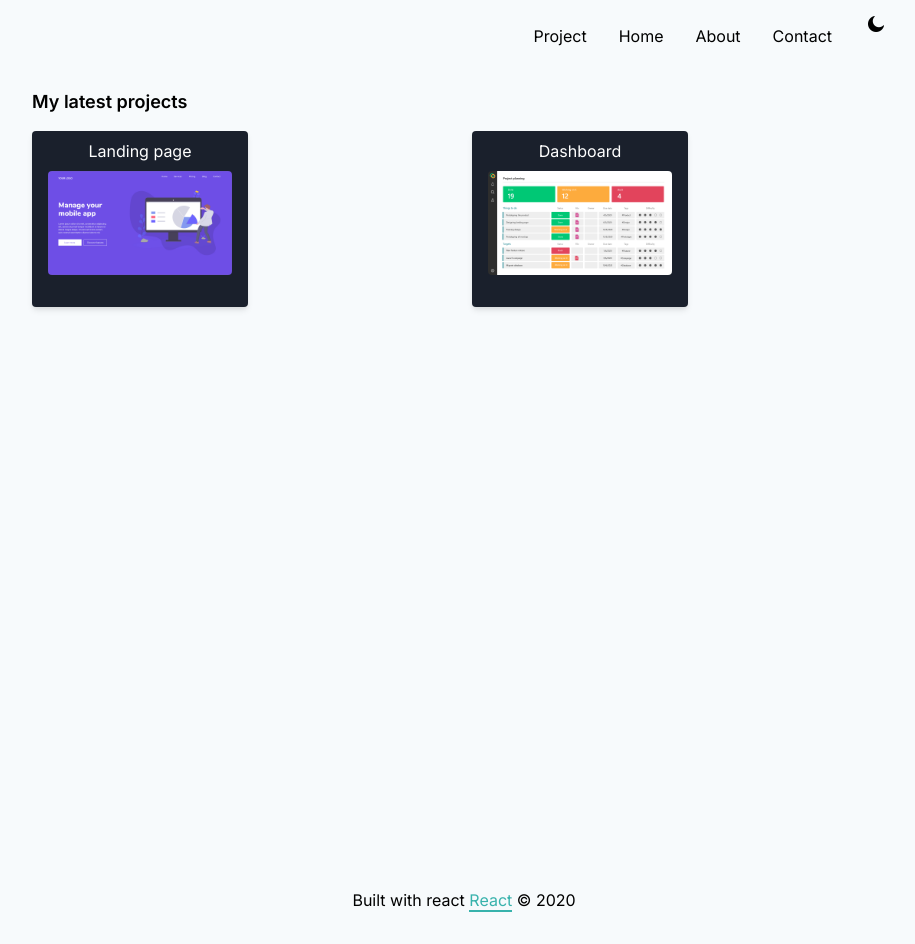
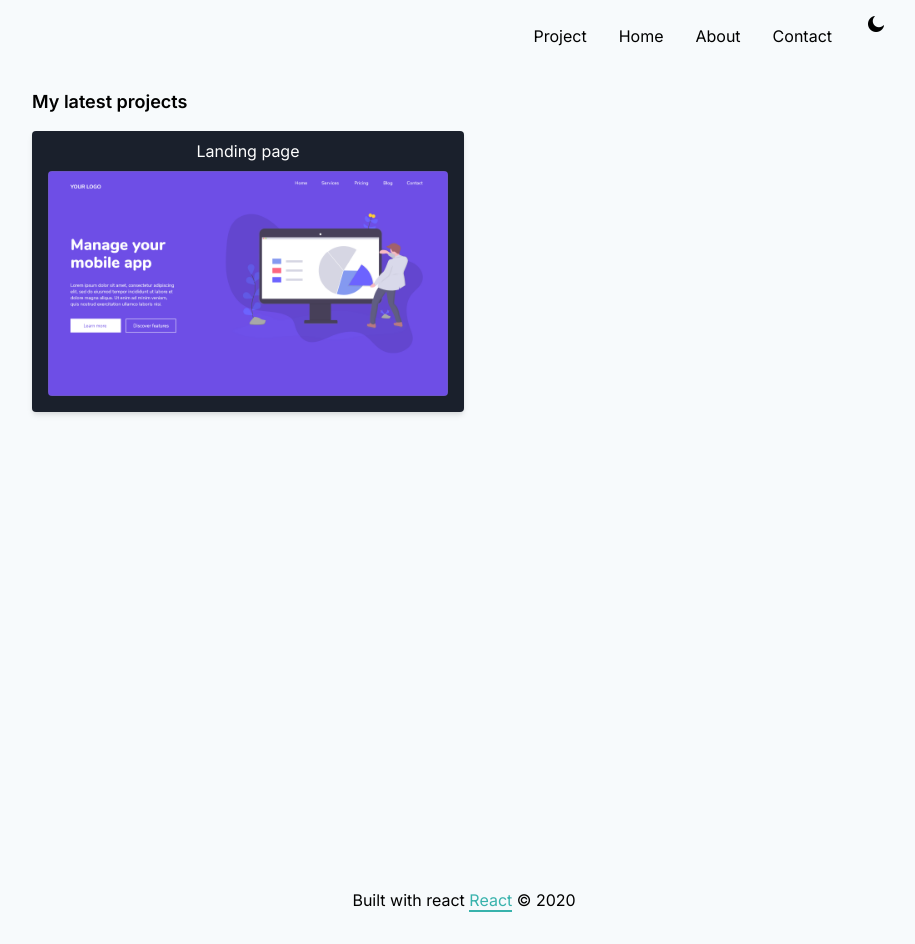
Before and after one commit to anas283/portfolio-site, a React (Create React App) app: page /project in a window 1280 px wide. Shown: the whole page, without its empty margins (176-1091 px from the left). Built offline with nearby package versions, Linux system fonts and the light colour scheme.

Commit message:
add text to homepage

```diff
--- a/src/components/home.js
+++ b/src/components/home.js
@@ -4,14 +4,25 @@ import { Link } from "react-router-dom";
 const Home = () => {
   return (
     <div className="flex justify-center max-w-4xl mx-auto max-h-full h-screen">
-      <div className="w-full px-6 mt-32 md:mt-32">
-        <h1 className="text-6xl font-bold">Hello, I'm Anas</h1>
-        <p className="w-full font-hairline text-lg text-gray-600 mt-6 md:w-4/5 md:text-lg">
+      <div className="w-full px-6 mt-16 md:mt-32">
+        <h1 className="text-6xl font-bold w-5/6">Hello, I'm Anas</h1>
+        <p className="w-full font-normal text-lg mt-6 md:w-4/5 md:text-lg">
           I'm a freelance front-end developer, my expertise is in the area of
           responsive design. With every line of code, I strive to make the web a
           beautiful place.
         </p>
-        <div className="w-full flex items-center mt-20 mb-32 flex-col md:items-start md:mt-2 md:flex-row md:mb-64">
+        <p className="w-full font-normal text-lg mt-4 md:w-4/5 md:text-lg">
+          If you have any development needs, feel free to{" "}
+          <a href="#" className="text-teal-500 underline">
+            contact
+          </a>{" "}
+          or{" "}
+          <a href="#" className="text-teal-500 underline">
+            get to know me little better
+          </a>
+          .
+        </p>
+        <div className="w-full flex items-center mt-16 mb-32 flex-col md:items-start md:mt-2 md:flex-row md:mb-64">
           <Link to="/project">
             <button className="w-32 h-12 rounded-full bg-teal-500 text-white mt-10 hover:bg-teal-600 transition duration-300">
               Project
--- a/src/components/project.js
+++ b/src/components/project.js
@@ -8,26 +8,15 @@ class Project extends Component {
     return (
       <div className="p-4 max-w-4xl mx-auto h-screen">
         <h1 className="mt-4 text-lg font-semibold">My latest projects</h1>
-        <div className="md:flex justify-start">
+        <div className="flex flex-col md:justify-start">
           <a
             href="https://magnes-page.netlify.app/"
             target="_blank"
             rel="noopener noreferrer"
+            className="bg-gray-900 h-full p-4 mt-4 text-center rounded shadow-md md:w-1/2 md:mr-2"
           >
-            <div className="bg-gray-900 h-full p-4 mt-4 text-center rounded shadow-md md:w-1/2 md:mr-2">
-              <h5 className="-mt-2 text-white">Landing page</h5>
-              <img className="mt-2 rounded" src={LandingPage} alt="" />
-            </div>
-          </a>
-          <a
-            href="https://magnes-page.netlify.app/"
-            target="_blank"
-            rel="noopener noreferrer"
-          >
-            <div className="bg-gray-900 h-full p-4 mt-4 text-center rounded shadow-md md:w-1/2 md:ml-2">
-              <h5 className="-mt-2 text-white">Dashboard</h5>
-              <img className="mt-2 rounded" src={Dashboard} alt="" />
-            </div>
+            <h5 className="-mt-2 text-white">Landing page</h5>
+            <img className="mt-2 rounded" src={LandingPage} alt="" />
           </a>
         </div>
       </div>
```
